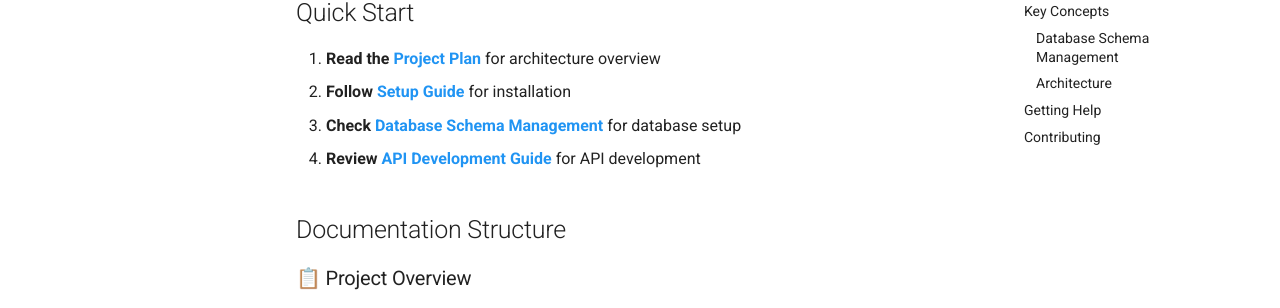
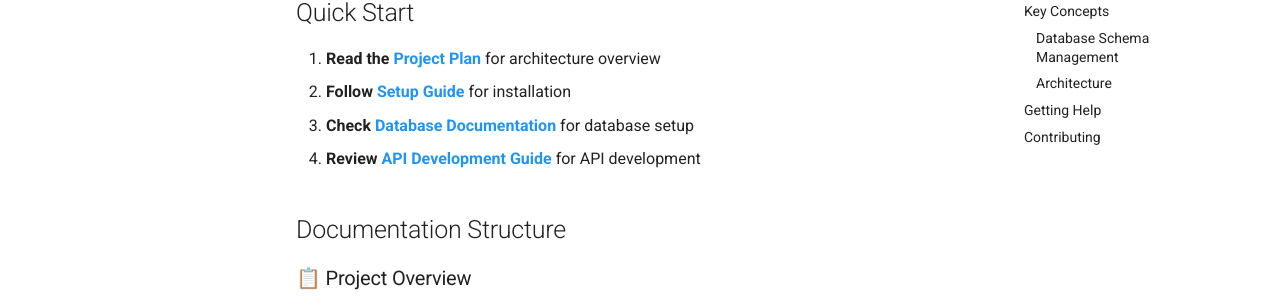
Before and after one commit to weitingzhao/bifrost-trader-option, an MkDocs documentation site: the page built from docs/index.md, in a window 1280 px wide and 900 px high. Shown: the part 417-725 px from the top of the window. Built offline with MkDocs 1.6.1 and Material for MkDocs 9.7.7, drawn with Linux system fonts in a browser that asks for light colours; comment, search, counter and statistics services are not loaded; the version menu is left out.

Commit message:
Fix last reference in docs/index.md

```diff
--- a/docs/index.md
+++ b/docs/index.md
@@ -13,7 +13,7 @@ Bifrost is a professional options trading strategy analyzer system that integrat
 
 1. **Read the [Project Plan](PROJECT_PLAN.md)** for architecture overview
 2. **Follow [Setup Guide](setup/NEXT_STEPS.md)** for installation
-3. **Check [Database Schema Management](database/SCHEMA_MANAGEMENT.md)** for database setup
+3. **Check [Database Documentation](database/README.md)** for database setup
 4. **Review [API Development Guide](api/API_DEVELOPMENT_GUIDE.md)** for API development
 
 ## Documentation Structure
```
